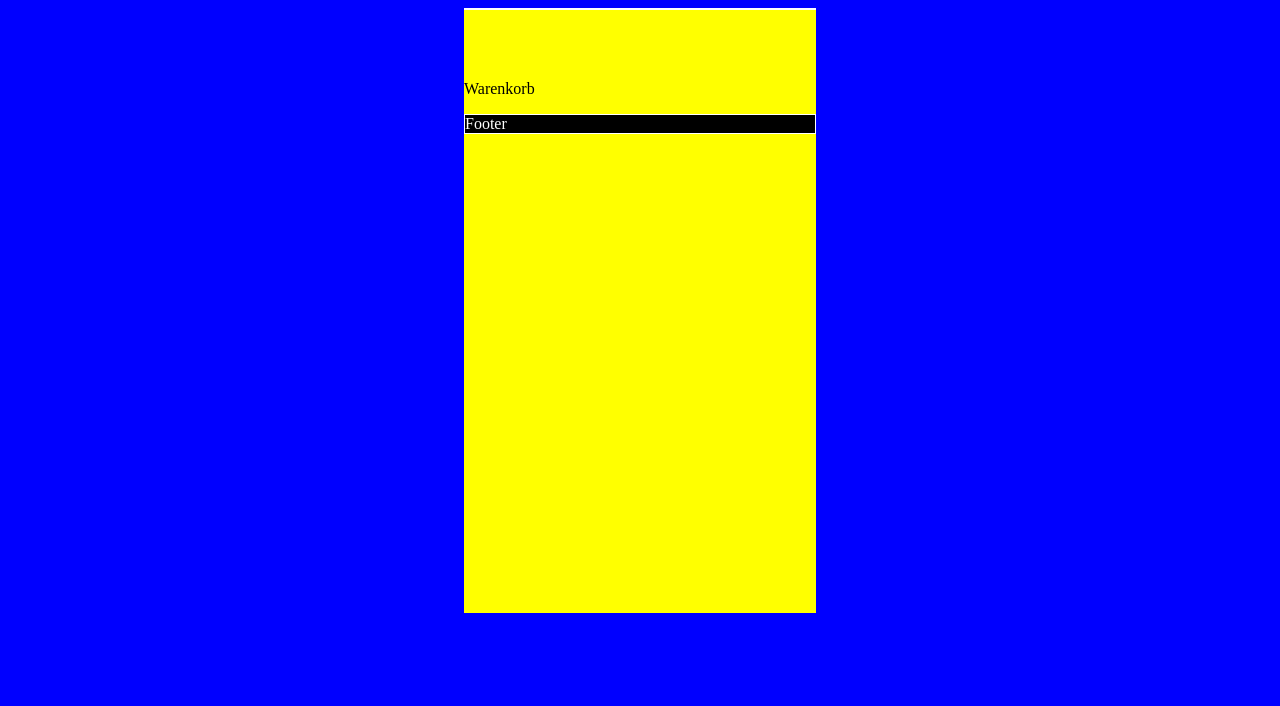
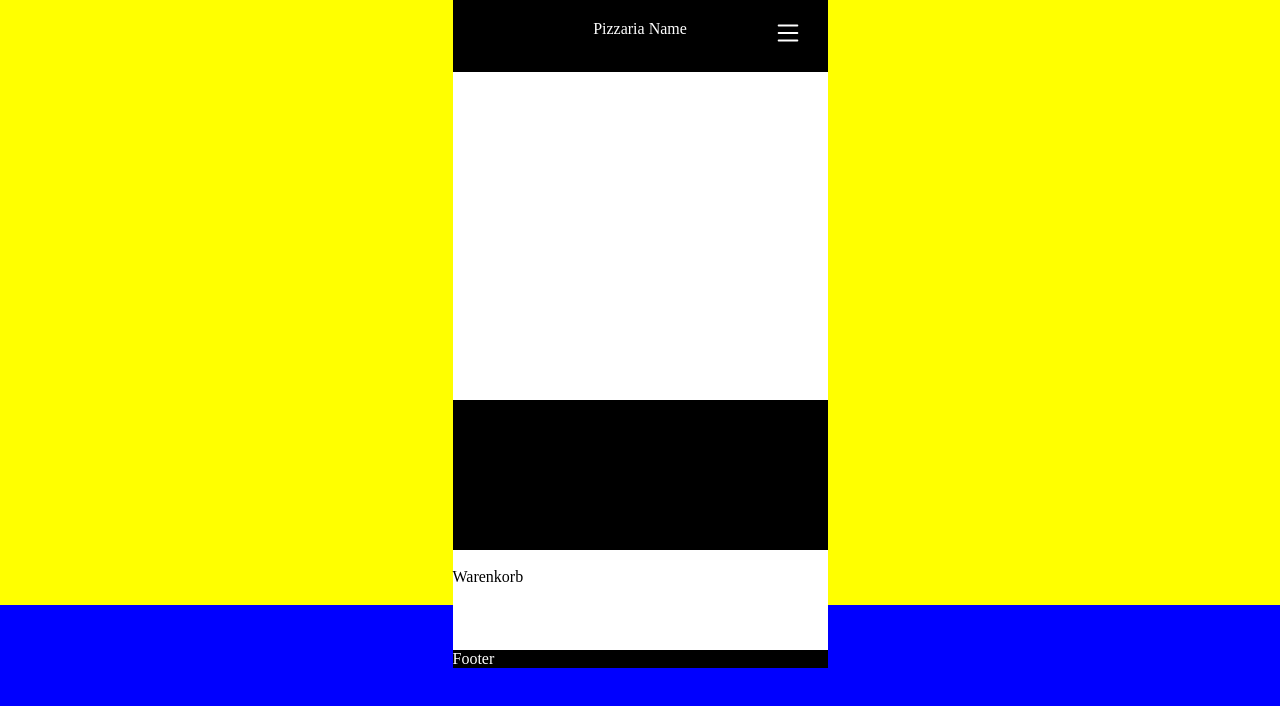
Before and after one commit to falkkreimeier/pizza-app, a React (Create React App) app: page / in a window 1280 px wide. Shown: the top 706 px of the page. Built offline with nearby package versions, Linux system fonts and the light colour scheme.

Commit message:
Install React Icons, style component positions

```diff
--- a/package.json
+++ b/package.json
@@ -8,6 +8,7 @@
     "@testing-library/user-event": "^13.5.0",
     "react": "^17.0.2",
     "react-dom": "^17.0.2",
+    "react-icons": "^4.3.1",
     "react-scripts": "5.0.0",
     "styled-components": "^5.3.3",
     "web-vitals": "^2.1.2"
--- a/src/App.js
+++ b/src/App.js
@@ -21,7 +21,6 @@ const Wrapper = styled.section`
   margin: 0 auto;
   height: var(--app-height);
   background-color: yellow;
-  width: var(--app-width);
 `;
 
 export default App;
--- a/src/GlobalStyles.js
+++ b/src/GlobalStyles.js
@@ -3,7 +3,7 @@ import { createGlobalStyle } from "styled-components";
 const GlobalStles = createGlobalStyle`
 
 :root {
-    --app-width: 352px;
+    --app-width: 375px;
     --app-height: 605px;
 }
 
@@ -14,6 +14,7 @@ html {
 
 * {
     box-sizing: inherit;
+    margin: 0;
 }
 
 body {
--- a/src/components/Footer.js
+++ b/src/components/Footer.js
@@ -9,7 +9,6 @@ const Wrapper = styled.footer`
   background-color: black;
   color: white;
   margin: 0 auto;
-  border: 1px solid white;
 `;
 
 export default Footer;
--- a/src/components/Header.js
+++ b/src/components/Header.js
@@ -1,9 +1,22 @@
 import styled from "styled-components/macro";
+import { BsList as Menu } from "react-icons/bs";
+import { IconContext } from "react-icons";
+import { withTheme } from "styled-components";
 
 function Header() {
   return (
     <Wrapper>
-      <Menü></Menü>
+      <Text>Pizzaria Name</Text>
+      <IconPosition>
+        <IconContext.Provider
+          value={{
+            color: withTheme,
+            size: "30px",
+          }}
+        >
+          <Menu />
+        </IconContext.Provider>
+      </IconPosition>
     </Wrapper>
   );
 }
@@ -12,9 +25,18 @@ const Wrapper = styled.header`
   width: var(--app-width);
   background-color: black;
   margin: 0 auto;
-  border: 1px solid white;
+  color: white;
 `;
 
-const Menü = styled.div``;
+const Text = styled.p`
+  padding-top: 20px;
+  text-align: center;
+`;
+
+const IconPosition = styled.div`
+  position: relative;
+  left: 320px;
+  bottom: 20px;
+`;
 
 export default Header;
--- a/src/components/Interaction.js
+++ b/src/components/Interaction.js
@@ -10,7 +10,12 @@ function Interaction() {
   );
 }
 
-const Wrapper = styled.section``;
+const Wrapper = styled.section`
+  width: var(--app-width);
+  margin: 0 auto;
+  background-color: black;
+  height: 150px;
+`;
 
 const IconPhone = styled.img``;
 
--- a/src/components/Logo.js
+++ b/src/components/Logo.js
@@ -8,7 +8,12 @@ function Logo() {
   );
 }
 
-const Wrapper = styled.section``;
+const Wrapper = styled.section`
+  width: var(--app-width);
+  margin: 0 auto;
+  background-color: white;
+  height: 328px;
+`;
 
 const Image = styled.img``;
 
--- a/src/components/ShoppingCart.js
+++ b/src/components/ShoppingCart.js
@@ -10,7 +10,12 @@ function ShoppingCart() {
   );
 }
 
-const Wrapper = styled.section``;
+const Wrapper = styled.section`
+  width: var(--app-width);
+  margin: 0 auto;
+  background-color: white;
+  height: 100px;
+`;
 
 const IconShoppingCart = styled.img``;
 
```
Also changed, not shown: 1 other file (tests, documents, lock files or other folders).
